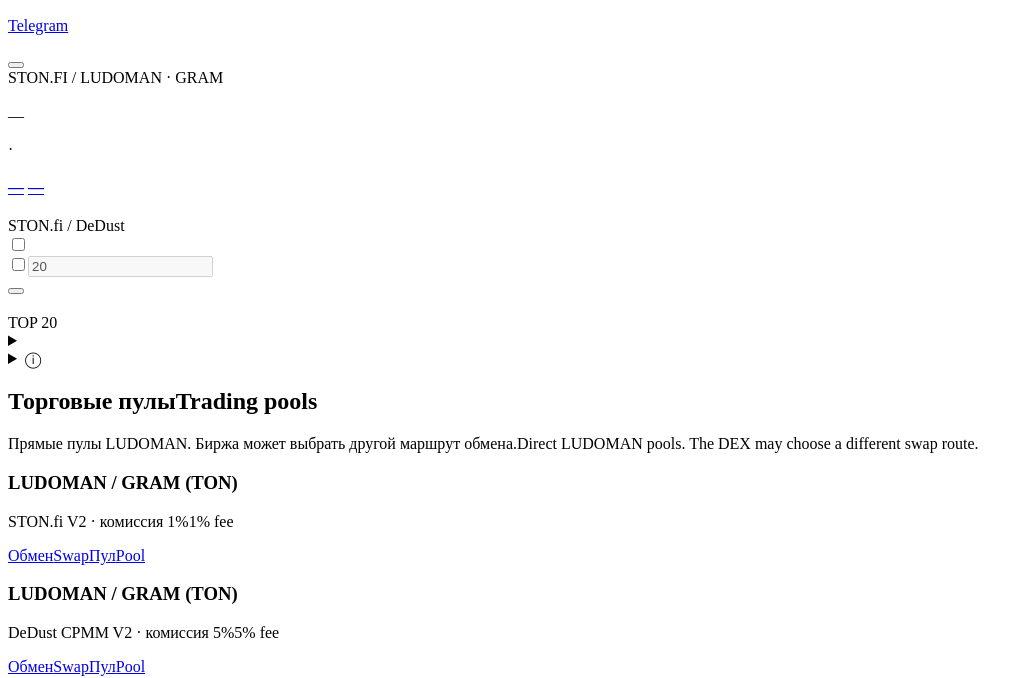
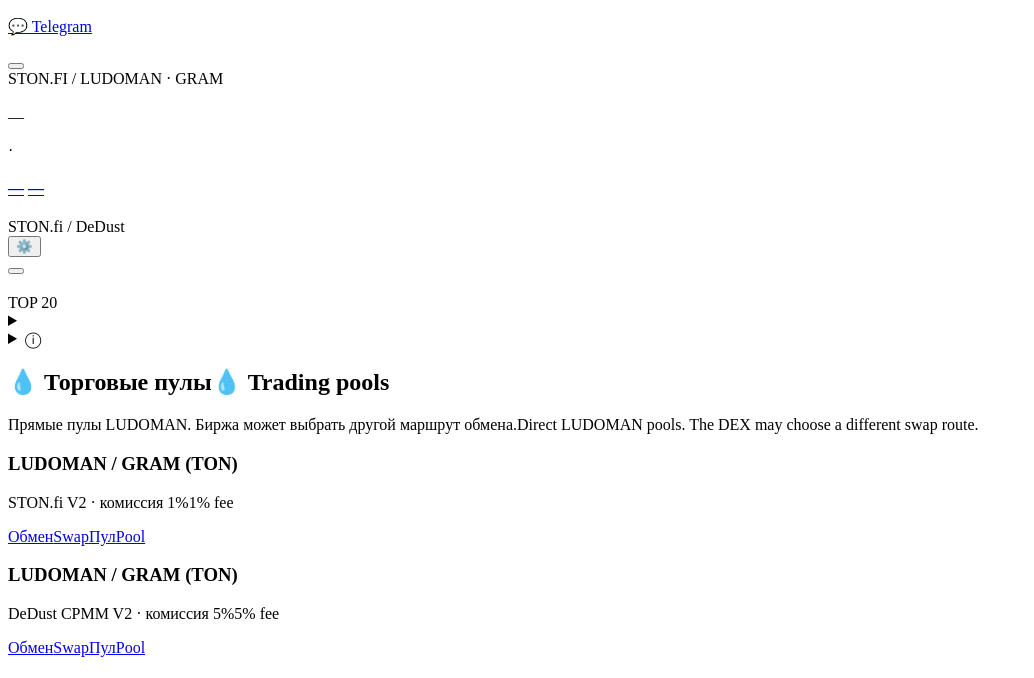
Before and after one commit to Freebielife/Ludoman, a plain HTML site: page web/page.html in a window 1280 px wide. Shown: the part 115-793 px from the top of the page, without its empty margins (0-1034 px from the left). Drawn offline with Linux system fonts and the light colour scheme.

Commit message:
Create collapsible badge filter and project-neutral emoji headers

```diff
--- a/web/page.html
+++ b/web/page.html
@@ -9,7 +9,7 @@
 <nav id="nav"><a href="#market" data-t="navMarket"></a><a href="#activity" data-t="activity"></a><a href="#wallets" data-t="wallets"></a><a href="#links" data-t="links"></a></nav>
 <div class="langs" aria-label="Language"><button id="ru" lang="ru">RU</button><button id="en" lang="en">EN</button></div>
 </div></header>
-<main class="wrap"><section class="hero"><div class="herotext"><div class="eyebrow"><i></i> TON BLOCKCHAIN</div><h1>Ludoman <em>Observatory</em></h1><p data-t="intro"></p><div class="introLinks"><a href="#market" data-t="toMarket"></a><a href="https://t.me/the1000ludoman">Telegram</a></div></div><div class="heroArt" role="img" aria-label="Ludoman"></div></section>
+<main class="wrap"><section class="hero"><div class="herotext"><div class="eyebrow"><i></i> TON BLOCKCHAIN</div><h1>Ludoman <em>Observatory</em></h1><p data-t="intro"></p><div class="introLinks"><a href="#market" data-t="toMarket"></a><a href="https://t.me/the1000ludoman" target="_blank" rel="noopener noreferrer">💬 Telegram</a></div></div><div class="heroArt" role="img" aria-label="Ludoman"></div></section>
 <section class="syncBar" aria-label="Data updates"><div><p id="syncStatus" role="status" aria-live="polite"></p><small id="syncDetail"></small></div><button id="refreshData" type="button"></button></section>
 <section class="panel graph" id="market"><div class="graphTop"><div><div class="eyebrow"><i></i> STON.FI <span>/</span> LUDOMAN · GRAM</div><h2 data-t="price"></h2><div class="capHeadline"><div id="lastPrice" class="price">—</div><span id="capChange" class="capChange"></span></div><p id="capPeriod" class="note"></p></div><div class="graphControls"><div id="currency" class="tabs" role="group"></div><div id="periods" class="tabs" role="group"></div></div></div>
 <div class="chartCaption"><span class="lineKey"></span><span id="chartUnit"></span><span class="sep">·</span><span data-t="burnKey"></span></div>
@@ -21,10 +21,10 @@
 <a href="https://tonraffles.app/lock/EQDbKihXMZuNfl7m7VcNrHIyYYYgCFPhccIqNN_ocNn-PBCb" target="_blank" rel="noopener noreferrer"><span data-t="supplyFrozen"></span><strong id="frozenTotal">—</strong><small data-t="supplyFrozenHint"></small></a>
 <a href="https://tonviewer.com/EQANDE3kcYMMSkumPIuj0BWLi2kTTRXng6FSYrvRbEpUv877" target="_blank" rel="noopener noreferrer"><span data-t="supplyStaked"></span><strong id="stakingTotal">—</strong><small data-t="supplyStakedHint"></small></a>
 </div></section>
-<div class="columns"><section id="activity" class="panel"><div class="sectionHeading"><h2 data-t="activity"></h2><span class="tag">STON.fi / DeDust</span></div><div id="filters" class="tabs"></div><label class="onlyBadges"><input type="checkbox" id="feedDomains"><span data-t="withBadges"></span></label><div class="tradeSize"><label><input type="checkbox" id="largeTrades"><span data-t="largeTrades"></span></label><label><span data-t="minimumSize"></span><input type="number" min="0" step="any" value="20" inputmode="decimal" id="minTradeSize" disabled></label></div><div id="feed"></div><button class="more" id="more"></button></section>
+<div class="columns"><section id="activity" class="panel"><div class="sectionHeading"><h2 data-t="activity"></h2><span class="tag">STON.fi / DeDust</span></div><div class="feedFilterBar"><div id="filters" class="tabs"></div><button type="button" id="badgeFilterToggle" aria-controls="badgeFilterPanel" aria-expanded="false"><span aria-hidden="true">⚙️</span> <span data-t="filterButton"></span> <span id="badgeFilterCount" aria-live="polite"></span></button></div><div id="badgeFilterPanel" class="filterPanel" hidden><label class="onlyBadges"><input type="checkbox" id="feedDomains"><span data-t="withBadges"></span></label><div class="tradeSize"><label><input type="checkbox" id="largeTrades"><span data-t="largeTrades"></span></label><label><span data-t="minimumSize"></span><input type="number" min="0" step="any" value="20" inputmode="decimal" id="minTradeSize" disabled></label></div><div class="filterBadgesHeading"><strong data-t="filterByBadges"></strong><button type="button" id="clearBadgeFilters" data-t="filterReset"></button></div><div id="badgeFilterList" class="badgeFilterList"></div><p class="filterHint" data-t="filterHint"></p></div><div id="feed"></div><button class="more" id="more"></button></section>
 <section id="wallets" class="panel"><div class="sectionHeading"><h2 data-t="wallets"></h2><span class="tag">TOP 20</span></div><div class="tabs" id="views"></div><div id="sellerPeriods" class="smallTabs"></div><details class="walletSearch"><summary data-t="walletSearch"></summary><form class="walletSearchForm" id="walletSearchForm"><input id="walletQuery" aria-label="TON" type="search" maxlength="253" spellcheck="false" autocapitalize="off" autocomplete="off" required><button id="walletFind" type="submit"></button></form><div class="walletResult" id="walletResult" role="status" hidden></div></details><details class="badgeLegend"><summary><span aria-hidden="true">ⓘ </span><span data-t="badgeLegend"></span></summary><dl><dt>OG</dt><dd data-t="badgeOg"></dd><dt>+888</dt><dd data-t="badgeFragment"></dd><dt>0000.ton</dt><dd data-t="badgeDigits"></dd><dt>author NFT</dt><dd data-t="badgeAuthor"></dd><dt>JVault</dt><dd data-t="badgeStaking"></dd><dt>VNUK</dt><dd data-t="badgeVnuk"></dd><dt>Joystick</dt><dd data-t="badgeJoystick"></dd><dt>Phoenix</dt><dd data-t="badgePhoenix"></dd><dt>ARNI</dt><dd data-t="badgeArni"></dd><dt>NAPIWAS</dt><dd data-t="badgeNapiwas"></dd><dt>🔵 NFT</dt><dd data-t="badgeBlue"></dd><dt>🔥</dt><dd data-t="badgeBurn"></dd></dl></details><div id="rank"></div></section></div>
 <section id="pools" class="panel resources" aria-labelledby="pools-title">
-<h2 id="pools-title"><span lang="ru">Торговые пулы</span><span lang="en">Trading pools</span></h2>
+<h2 id="pools-title"><span lang="ru">💧 Торговые пулы</span><span lang="en">💧 Trading pools</span></h2>
 <p class="poolIntro"><span lang="ru">Прямые пулы LUDOMAN. Биржа может выбрать другой маршрут обмена.</span><span lang="en">Direct LUDOMAN pools. The DEX may choose a different swap route.</span></p>
 <div class="poolGrid knownPools"><article class="poolCard">
 <h3>LUDOMAN / GRAM (TON)</h3><p>STON.fi V2 · <span lang="ru">комиссия 1%</span><span lang="en">1% fee</span></p>
```
